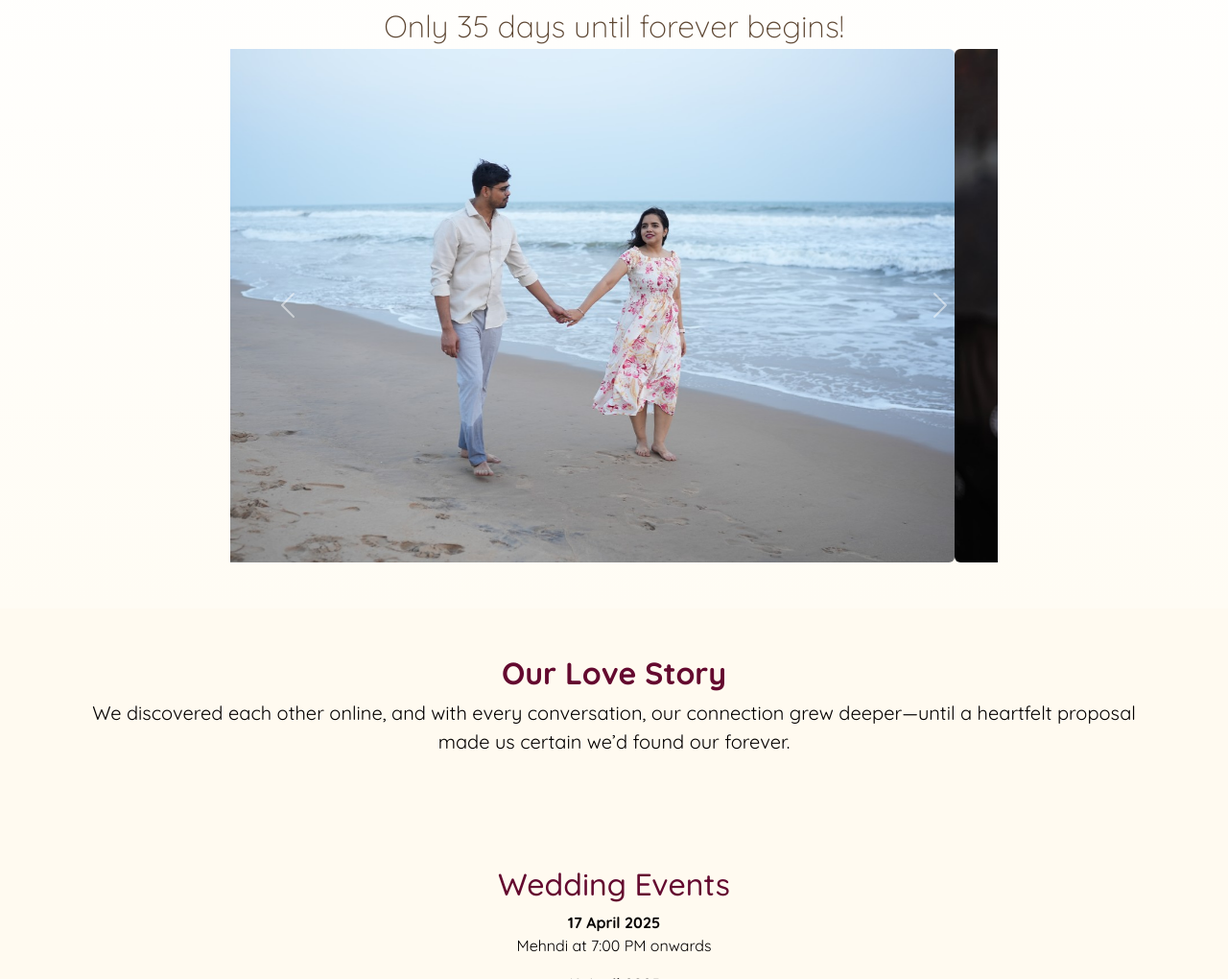
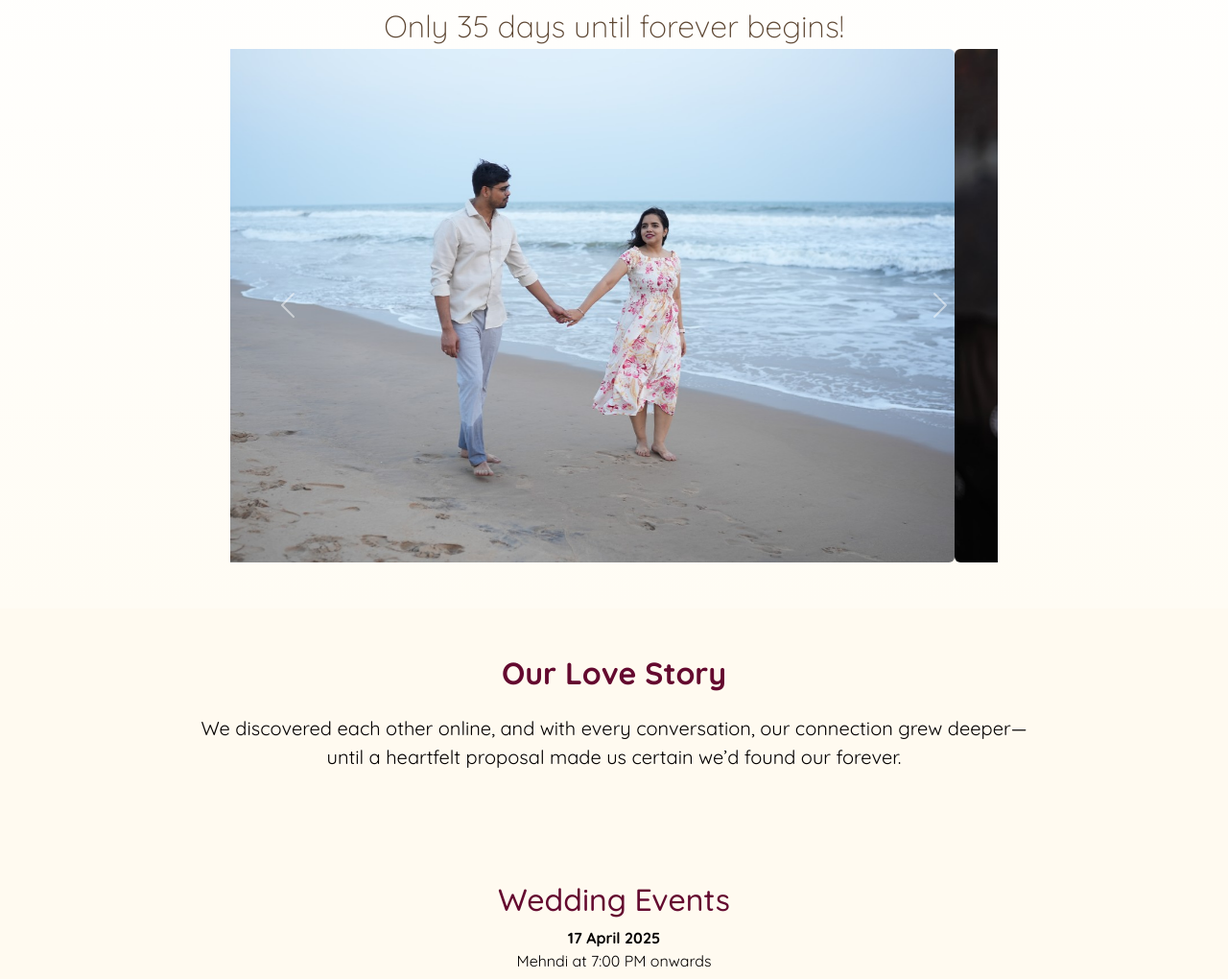
Before and after one commit to pragyan7/wedding-website, a plain HTML site: page index.html in a window 1280 px wide. Shown: the part 170-1190 px from the top of the page at 96% size. Drawn offline with nearby package versions, Linux system fonts and the light colour scheme.

```diff
--- a/style.css
+++ b/style.css
@@ -17,6 +17,14 @@
     font-size: 3em;
     font-family: 'Dancing Script', cursive;
 } */
+
+.fs-5 {
+    max-width: 900px;     /* limit how wide the text can get */
+    margin: 0 auto;       /* center the container horizontally */
+    padding: 1rem;        /* optional padding around text */
+    text-align: center;     /* keep text left-aligned for readability */
+    line-height: 1.5;     /* better spacing between lines */
+}
 .display-3 {
     font-family: 'Quicksand';
     color: #64092f;
```
